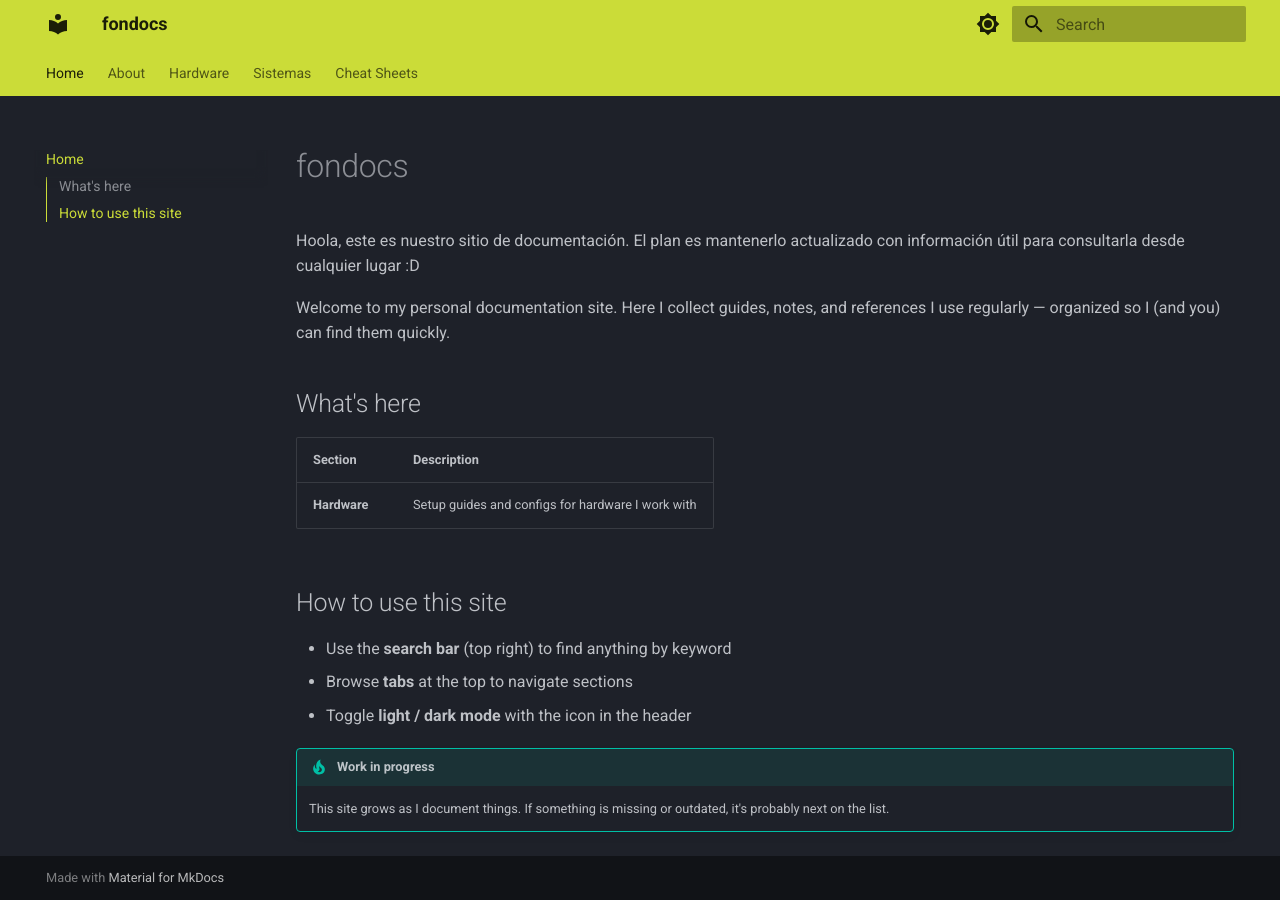
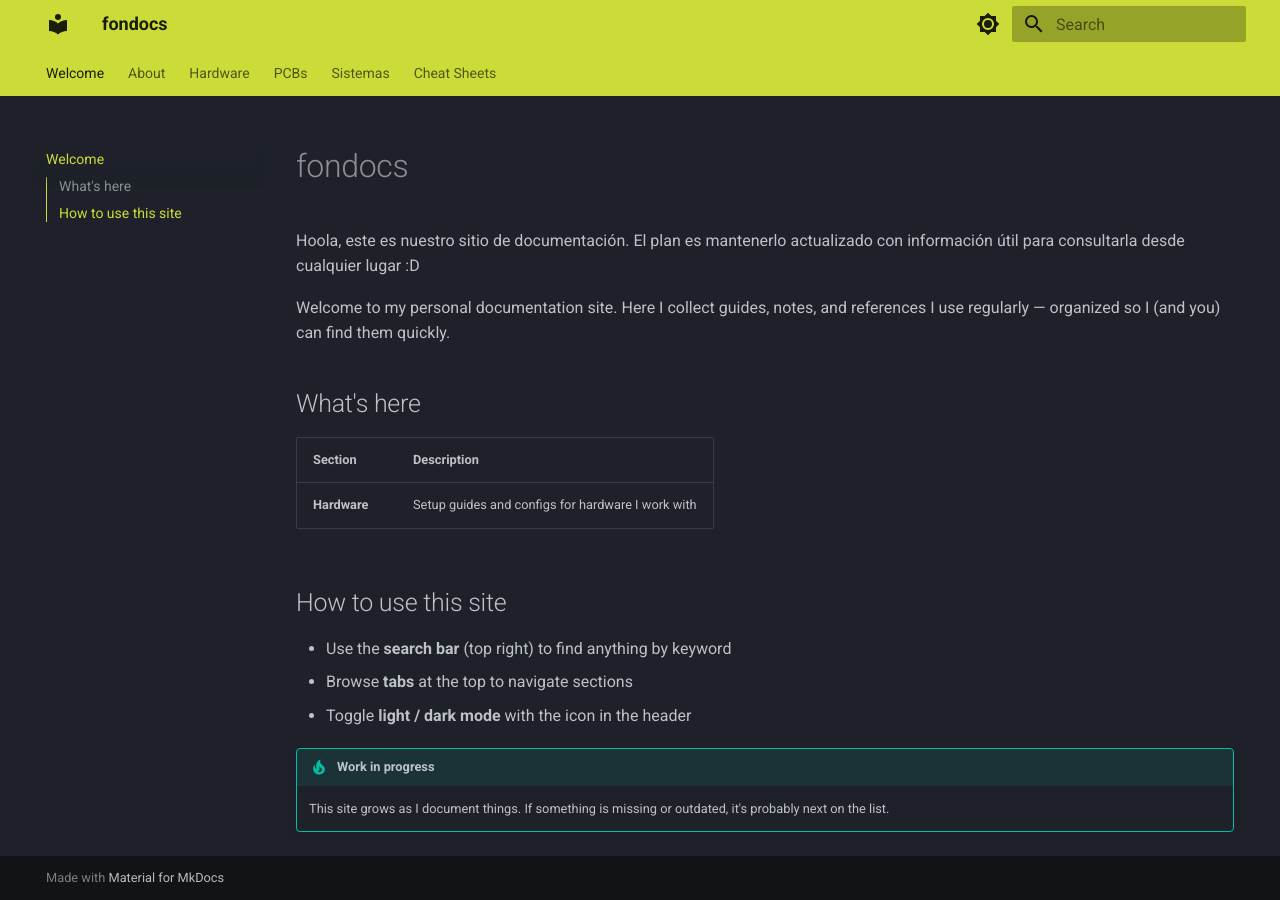
Before and after one commit to dafogo/fondocs, an MkDocs documentation site: the page built from docs/index.md, in a window 1280 px wide. Built offline with MkDocs 1.6.1 and Material for MkDocs 9.7.7, drawn with Linux system fonts in a browser that asks for light colours; some of the changed lines change nothing that is shown.

Commit message:
pcb doc added

```diff
--- a/mkdocs.yml
+++ b/mkdocs.yml
@@ -60,10 +60,12 @@ extra_javascript:
   - https://unpkg.com/mathjax@3/es5/tex-mml-chtml.js
 
 nav:
-  - Home: index.md
+  - Welcome: index.md
   - About: inicio.md
   - Hardware:
     - Holybro SiK Telemetry Radio V3: "Holybro SiK Telemetry Radio V3.md"
+  - PCBs:
+    - Swarm Led Regulator: pecebes/swarmLedRegulator.md
   - Sistemas:
     - Modelación: sistemas/index.md
   - Cheat Sheets:
```
